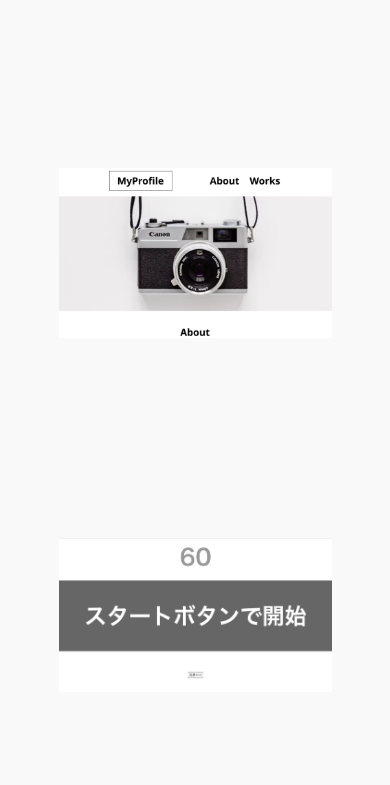
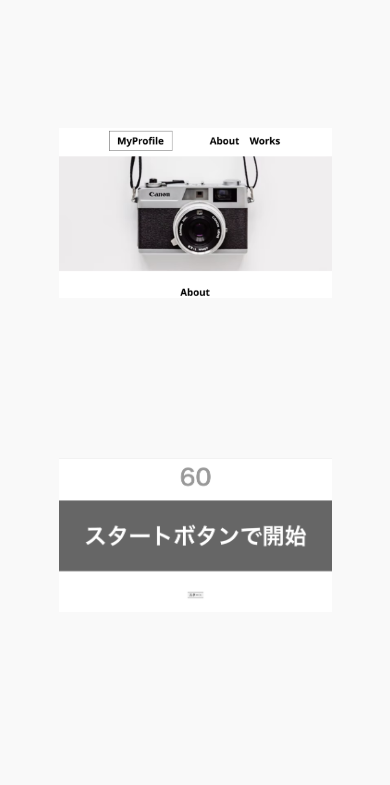
Before and after one commit to sayama22/mysite, a plain HTML site: page index.html in a window 390 px wide. Shown: the part 1260-2045 px from the top of the page. Drawn offline with nearby package versions, Linux system fonts and the light colour scheme.

Commit message:
Add files via upload

```diff
--- a/style.css
+++ b/style.css
@@ -400,7 +400,7 @@ h1 {
     .works {
         width: 70%;
         text-align: center;
-        padding-bottom: 120px;
+        padding-bottom: 80px;
     }
 
     nav {
```
